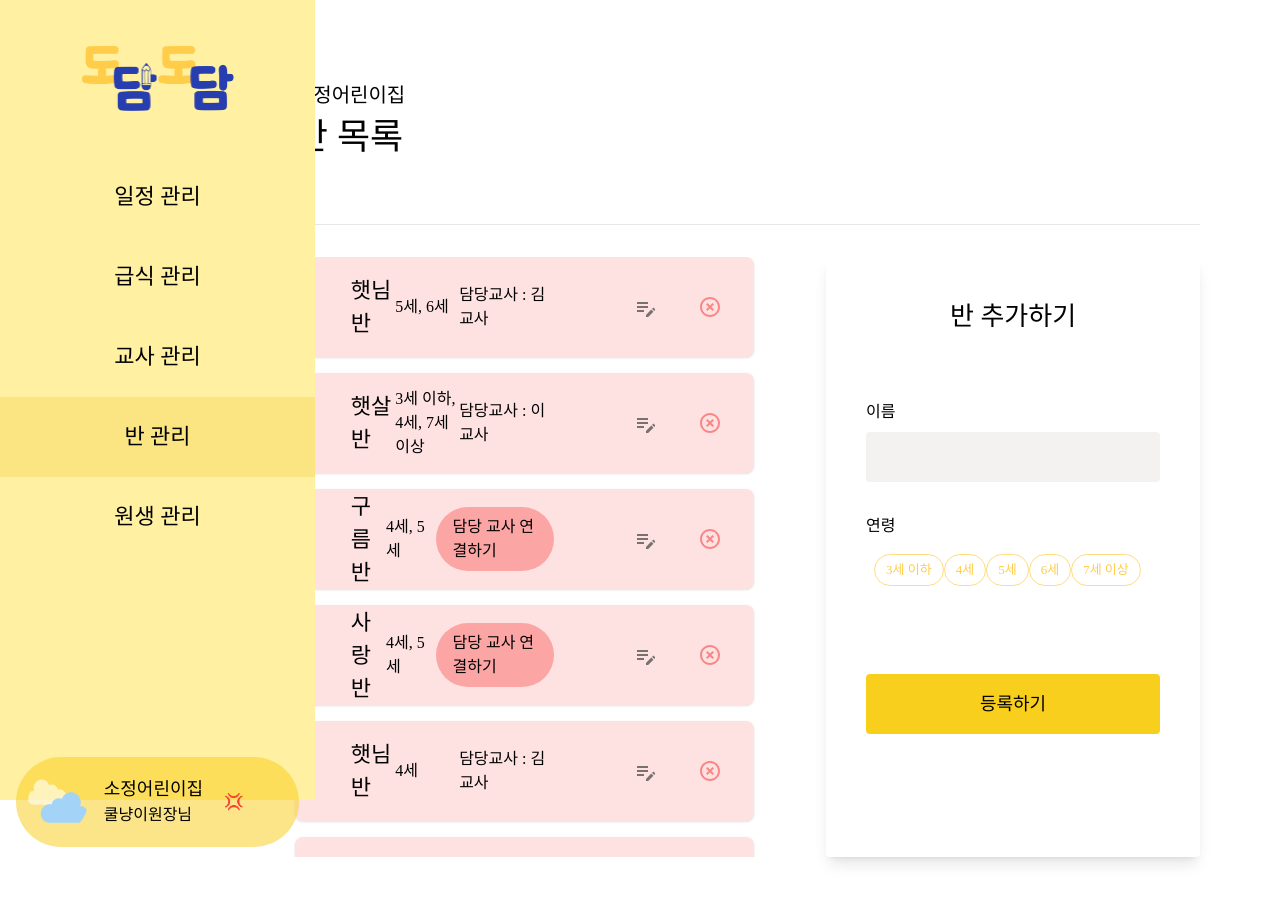
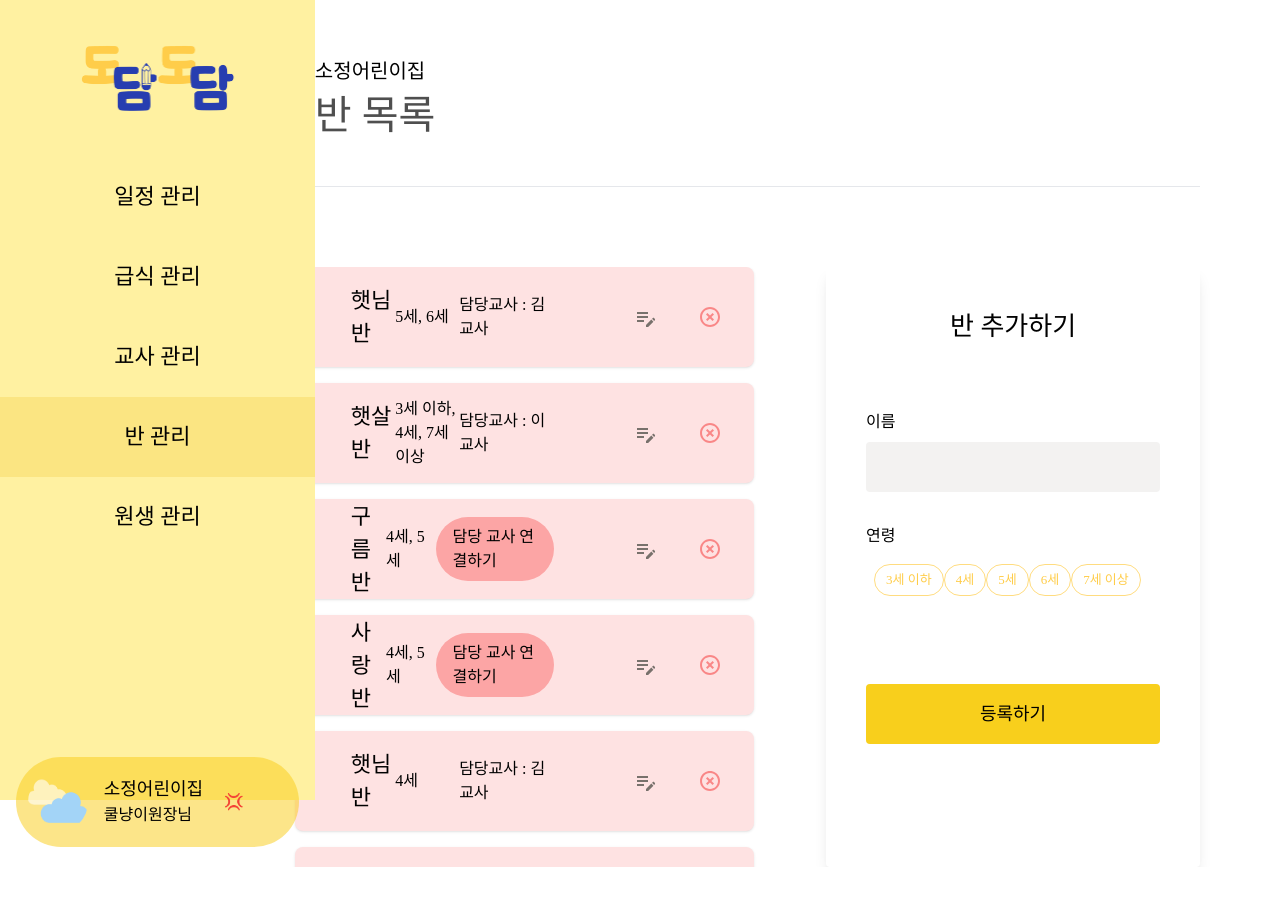
Before and after one commit to OH-Neuri/SSAFY202-DODAMDODAM, a Next.js app in the folder frontend/dodamdodam/: page /class in a window 1280 px wide. Shown: the top 906 px of the page. After the commit the page ends 867 px from the top, so only its background shows below. Built offline with nearby package versions, Linux system fonts and the light colour scheme; a web font is replaced by a local one.

Commit message:
Feat: 반 페이지 교사 등록 모달 생성

```diff
--- a/frontend/dodamdodam/src/components/common/pageHeader.tsx
+++ b/frontend/dodamdodam/src/components/common/pageHeader.tsx
@@ -7,7 +7,7 @@ export default function PageHeader(props: { name: string }) {
     <div className="flex m-10">
       <div className="flex flex-col justify-center ml-3">
         <div className="text-[20px]">소정어린이집</div>
-        <div className="text-[36px] font-preB text-[#4F4F4F]">{name}</div>
+        <div className="text-[40px] font-preB text-[#4F4F4F]">{name}</div>
       </div>
     </div>
   );
--- a/frontend/dodamdodam/src/pages/class/index.tsx
+++ b/frontend/dodamdodam/src/pages/class/index.tsx
@@ -1,15 +1,18 @@
 import NavBar from '@/components/common/navBar'
 import { classType } from '@/types/classType'
-import { Chip } from '@mui/material'
+import { Chip, Modal } from '@mui/material'
 import EditNoteOutlinedIcon from '@mui/icons-material/EditNoteOutlined';
 import HighlightOffOutlinedIcon from '@mui/icons-material/HighlightOffOutlined';
 import CloseIcon from '@mui/icons-material/Close';
 import React, { useState } from 'react'
+import PageHeader from '@/components/common/pageHeader';
 
 export default function index() {
   const [name, setName] = useState<string>('')
   const [teacher, setTeacher] = useState<string|null>(null)
   const [idx, setIdx] = useState<number>(-1)
+
+  const [open, setOpen] = useState<boolean>(false)
 
   const classList : classType[] = [
     {class_seq: 0, name: '햇님반', teacher: '김교사', age: '5세, 6세'},
@@ -53,21 +56,18 @@ export default function index() {
   return (
     <>
       <div className='grid grid-cols-7'>
+
+        {/* 네브바 */}
         <div className='fixed'>
           <NavBar target='반' />
         </div>
         <div></div>
-        <div className='col-span-6 p-20'>
-          <div className='flex flex-col border-b mb-8 pl-8'>
-            <div className='text-[20px]'>소정어린이집</div>
-            <div className='text-[36px] font-preB'>반 목록</div>
-            <div className='flex h-[60px]'>
-              <span>
-                <span></span>
-              </span>
-            </div>
-          </div>
-          <div className='flex w-full'>
+
+        {/* 내용 */}
+        <div className='col-span-6 pt-4 px-20'>
+          <PageHeader name='반 목록' />
+          <hr />
+          <div className='flex w-full mt-20'>
             {/* 반 목록 */}
             <div className='w-[56%] px-8 h-[600px] overflow-y-scroll [&::-webkit-scrollbar]:w-[10px] [&::-webkit-scrollbar-thumb]:bg-[#D5D5D5] [&::-webkit-scrollbar-thumb]:rounded-[10px] [&::-webkit-scrollbar-track]:hidden'>
               {classList.map((c, i)=>{
@@ -79,7 +79,7 @@ export default function index() {
                     {c.teacher ?
                     <div className=''><span className='font-preM'>담당교사</span> : {c.teacher}</div>
                     :
-                    <span className='flex justify-center items-center w-[180px] font-preR px-4 py-2 rounded-full bg-red-300 cursor-pointer hover:bg-red-400'>담당 교사 연결하기</span>
+                    <span onClick={()=>setOpen(true)} className='flex justify-center items-center w-[180px] font-preR px-4 py-2 rounded-full bg-red-300 cursor-pointer hover:bg-red-400'>담당 교사 연결하기</span>
                     }
                     </div>
                     <div onClick={()=>{update(i)}}>
@@ -90,6 +90,7 @@ export default function index() {
                 )
               })}
             </div>
+
             {/* 반 추가하기 */}
             <div className='w-[40%] flex flex-col items-center rounded shadow-lg px-10 ml-10'>
               {idx == -1 ?
@@ -111,6 +112,8 @@ export default function index() {
               </>
               :
               <>
+
+              {/* 반 수정하기 */}
               <span onClick={()=>close()} className='cursor-pointer relative top-[10px] right-[-250px]'>
                 <CloseIcon className='' />
               </span>
@@ -127,19 +130,33 @@ export default function index() {
                     })}
                 </div>
                 <div className='font-preR text-grey-800 mt-5 font-preR'>담당 교사</div>
-                {}
+                {teacher ?
                 <div className='flex w-full mt-2 mb-8'>
-                  <input readOnly={true} className='outline-none bg-stone-200/50 rounded w-3/5 h-[50px] px-4 mr-4' value={teacher ? teacher : ''} type="text" />
+                  <input readOnly={true} className='outline-none bg-stone-200/50 rounded w-3/5 h-[50px] px-4 mr-4' value={teacher} type="text" />
                   <div className='flex justify-center items-center font-preR bg-stone-200 h-[50px] w-[38%] rounded cursor-pointer hover:bg-stone-300/70'>삭제하기</div>
                 </div>
+                :
+                <input readOnly={true} className='outline-none bg-stone-200/50 rounded w-full h-[50px] mt-2 px-4 mr-4' value='미등록' type="text" />
+              }
                 <div className='flex justify-center items-center w-full h-[60px] bg-m_yellow rounded text-[18px] font-preM mt-[60px] cursor-pointer hover:bg-h_yellow'>수정하기</div>
               </div>
               </>
-
             }
             </div>
           </div>
         </div>
+          <Modal className='flex justify-center items-center' open={open} onClose={()=>{setOpen(false)}}>
+            <div className='flex flex-col items-center p-10 bg-white rounded outline-none w-[500px] h-[400px]'>
+              <div className='font-preB text-[24px] mb-10'>담당 교사 등록하기</div>
+              <div className='flex flex-col w-full'>
+                <div>1. 담당 교사의 핸드폰 번호를 입력해주세요.</div>
+                <div>2. 문자로 인증코드가 전송됩니다.</div>
+                <div>3. 도담도담 앱으로 인증코드를 입력하면 자동으로 등록됩니다.</div>
+              </div>
+              <input className='outline-none bg-stone-200/50 rounded w-full h-[50px] mt-5 px-5' placeholder='ex) 01012341234' type="text" />
+              <div className='flex justify-center items-center w-full h-[60px] bg-m_yellow rounded text-[18px] font-preM mt-10 cursor-pointer hover:bg-h_yellow'>인증코드 전송하기</div>
+            </div>
+          </Modal>
       </div>
     </>
   )
--- a/frontend/dodamdodam/src/styles/globals.css
+++ b/frontend/dodamdodam/src/styles/globals.css
@@ -61,3 +61,7 @@
 .scroll::-webkit-scrollbar-track {
   display: none;
 }
+
+.MuiModal-backdrop {
+  background: rgba(0, 0, 0, 0.3) !important;
+}
```
